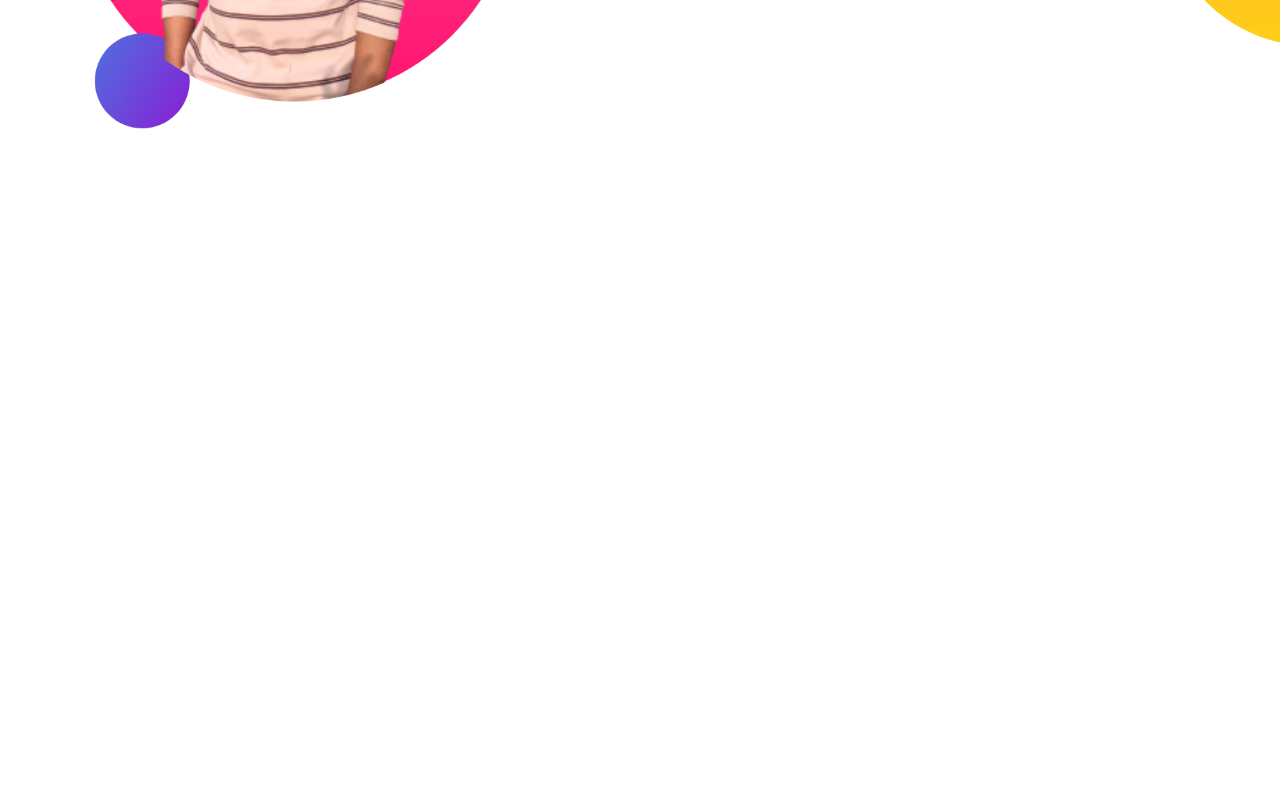
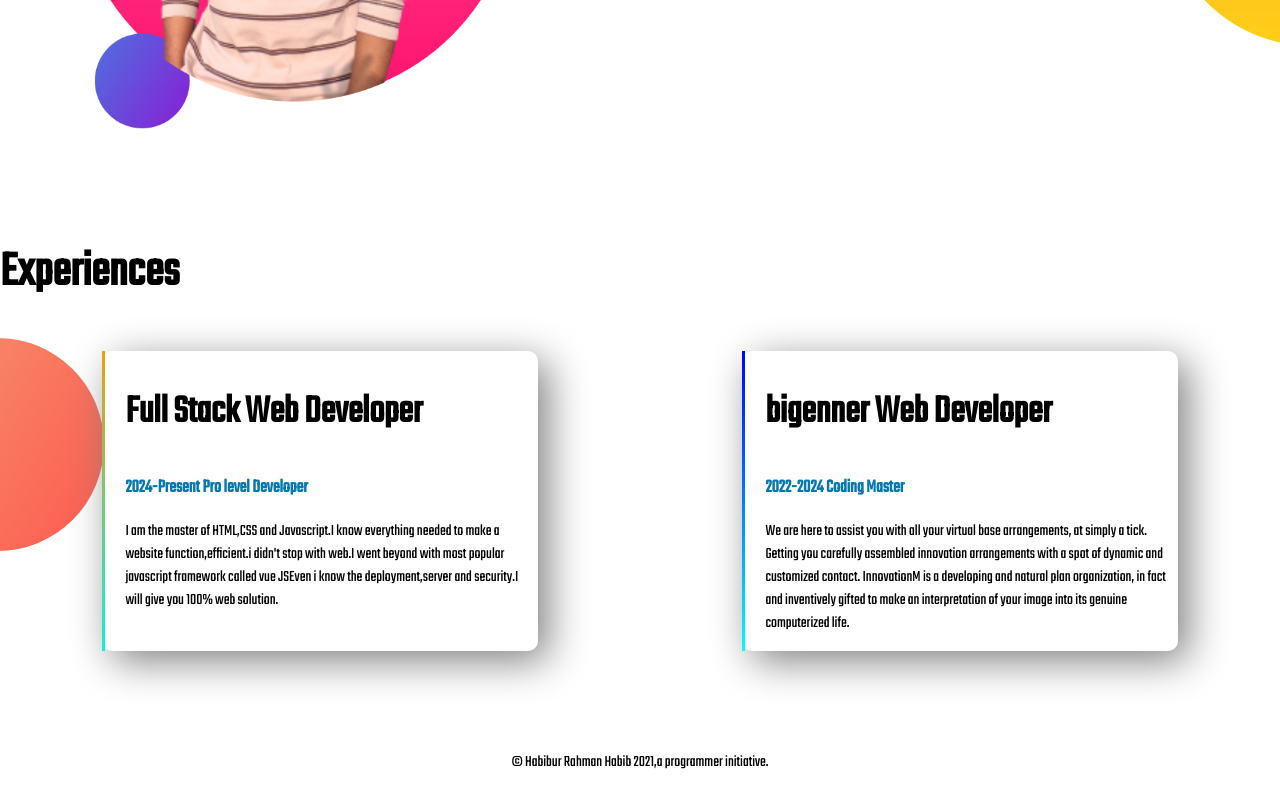
Before and after one commit to myselfhabib/developer-portfolio, a plain HTML site: page index.html in a window 1280 px wide. Shown: the part 939-1729 px from the top of the page. Before the commit the page ends 1176 px from the top, so only its background shows below. Drawn offline with Linux system fonts and the light colour scheme; a web font is replaced by a local one.

Commit message:
footer and experience added

```diff
--- a/index.html
+++ b/index.html
@@ -15,7 +15,7 @@
 </head>
 
 <body>
-    <section class="top-banner">
+    <section class="top-banner flexible-container">
         <div class="half-width">
             <h1>Welcome To</h1>
             <h1><span class="color1">Habib's</span> World!</h1>
@@ -35,7 +35,7 @@
             <img src="images/habibbg.png" alt="">
         </div>
     </section>
-    <section class="dream-big">
+    <section class="dream-big flexible-container">
         <div class="half-width">
             <img src="images/bg1.png" alt="">
         </div>
@@ -48,6 +48,32 @@
         </div>
 
     </section>
+    <section class="experience">
+        <h1>Experiences</h1>
+        <div class="flexible-container">
+            <div id="full-stak-experience" class="experience-item">
+                <h2>Full Stack Web Developer</h2>
+                <h3 class="color1">2024-Present Pro level Developer </h3>
+                <p>I am the master of HTML,CSS and Javascript.I know everything needed to make a website
+                    function,efficient.i didn't stop with web.I went beyond with most popular javascript framework
+                    called
+                    vue JSEven i know the deployment,server and security.I will give you 100% web solution.</p>
+            </div>
+            <div id="web-developer" class="experience-item">
+                <h2>bigenner Web Developer</h2>
+                <h3 class="color1">2022-2024 Coding Master</h3>
+                <p>We are here to assist you with all your virtual base arrangements, at simply a tick. Getting you
+                    carefully assembled innovation arrangements with a spot of dynamic and customized contact.
+                    InnovationM is a developing and natural plan organization, in fact and inventively gifted to make an
+                    interpretation of your image into its genuine computerized life.</p>
+
+            </div>
+        </div>
+
+    </section>
+    <footer>
+        <p>© Habibur Rahman Habib 2021,a programmer initiative.</p>
+    </footer>
 
 </body>
 
--- a/style.css
+++ b/style.css
@@ -5,10 +5,13 @@ body{
 h1{
     font-size: 50px;
 }
+h2{
+    font-size: 40px;
+}
 .color1{
     color: rgb(6, 120, 173);
 }
-section{
+.flexible-container{
     display: flex;
     margin-bottom: 100px;
 }
@@ -36,3 +39,31 @@ section{
     background-repeat: no-repeat;
     background-position: right;
 }
+.experience{
+    background-image: url(images/exp-bg.png);
+    background-repeat: no-repeat;
+    background-position: left;
+
+}
+.experience-item{
+    width:40%;
+    margin-left: 8%;
+    margin-right: 8%;
+    padding-left: 20px;
+    padding-right: 5px;
+    border-radius: 10px;
+    box-shadow: 10px 10px 40px grey;
+}
+#web-developer{
+    border-left: solid;
+    border-image: linear-gradient(blue, cyan);
+    border-image-slice: 1;
+}
+#full-stak-experience{
+    border-left: solid;
+    border-image: linear-gradient(rgb(238, 158, 10), rgb(7, 243, 223));
+    border-image-slice: 1;
+}
+footer p {
+    text-align: center;
+}
```
Also changed, not shown: show off/img3.jpg (deleted), 4 other files.
